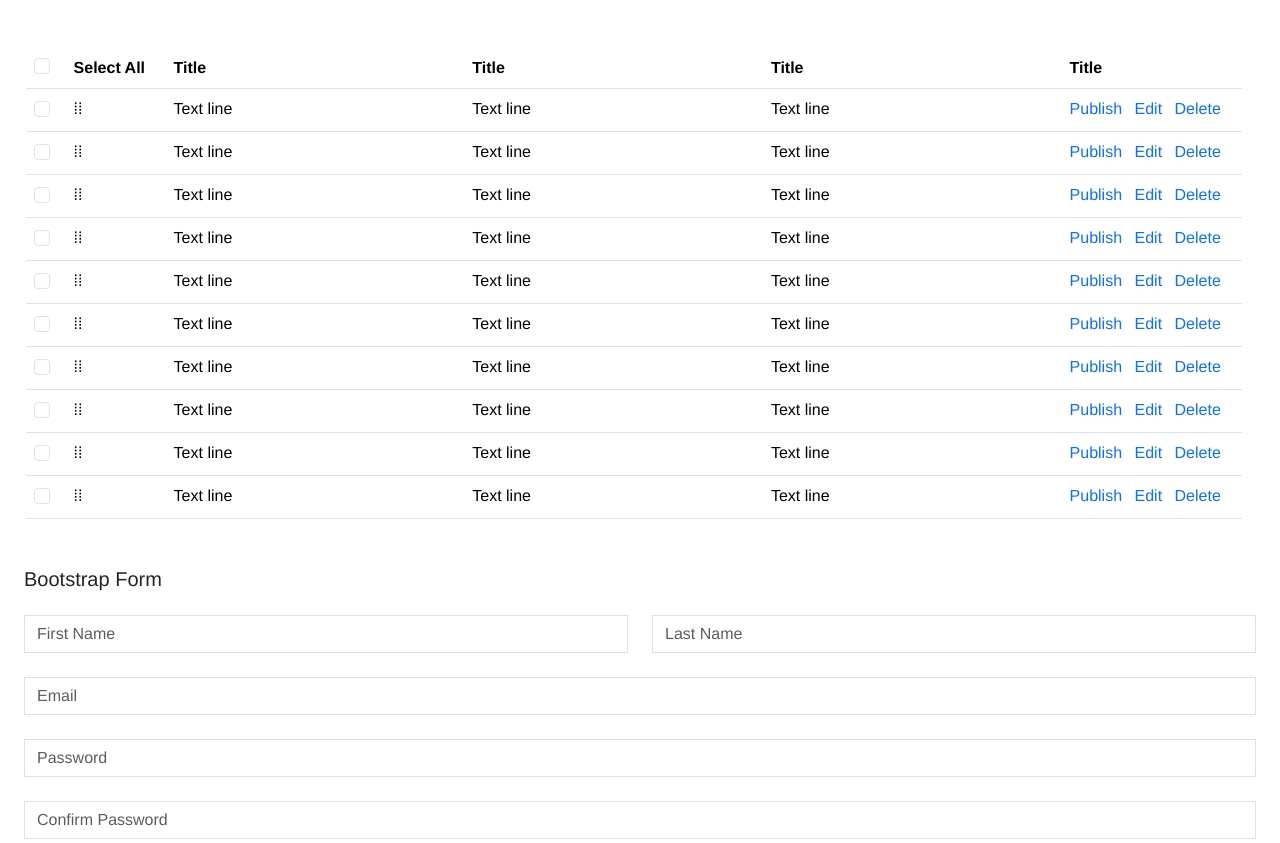
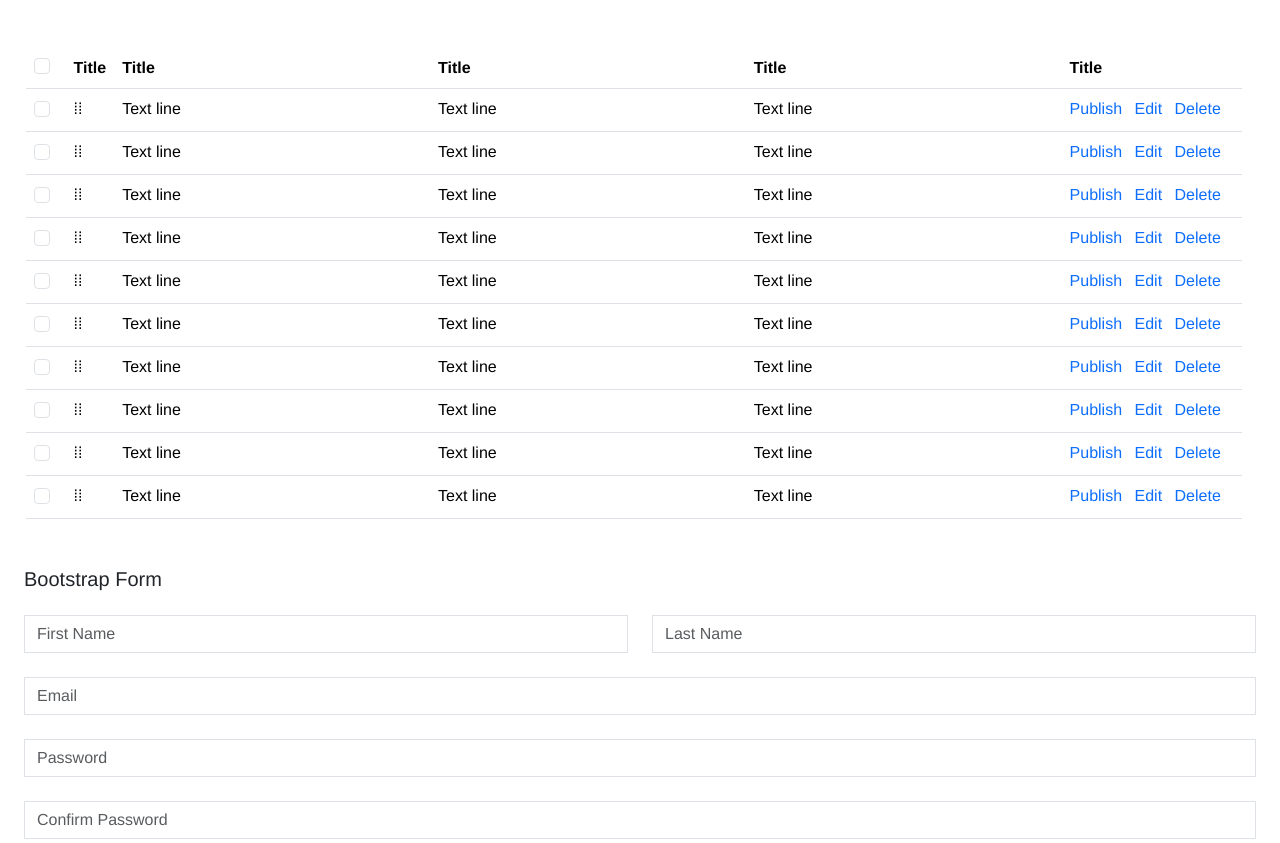
Before and after one commit to NikhilPrashant/NatureBootstrap5.3, a plain HTML site: page index.html in a window 1280 px wide. Shown: the part 1719-2562 px from the top of the page. Drawn offline with nearby package versions, Linux system fonts and the light colour scheme; files whose address does not match are found by name.

Commit message:
Correction Submitted

```diff
--- a/index.html
+++ b/index.html
@@ -269,7 +269,7 @@
                 <input class="form-check-input" id="checkAll" type="checkbox">
             </div>
         </th>
-        <th style="width: 100px;">Select All</th>
+        <th style="width: 20px;">Title</th>
         <th>Title</th>
         <th>Title</th>
         <th>Title</th>
```
